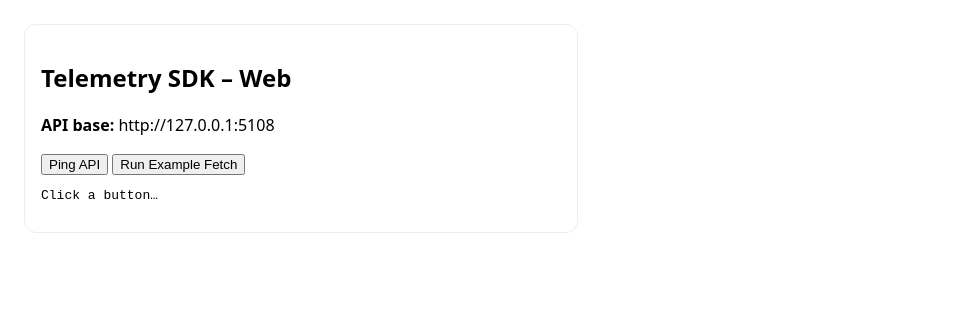
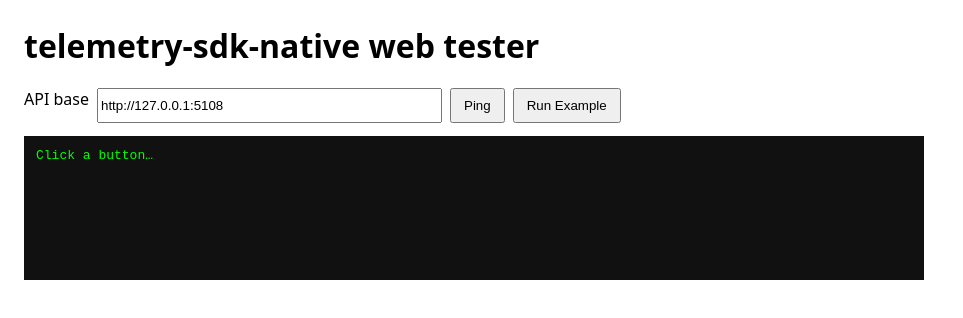
Before and after one commit to at-github-th/telemetry-sdk, a plain HTML site: page web/index.html in a window 1280 px wide. Shown: the whole page, without its empty margins (0-963 px from the left). Drawn offline with Linux system fonts and the light colour scheme.

Commit message:
docs: README + web tester + linguist attrs

```diff
--- a/web/index.html
+++ b/web/index.html
@@ -1,16 +1,11 @@
-<!doctype html><meta charset="utf-8"/>
-<title>Telemetry SDK – Web</title>
-<style>body{font-family:system-ui;margin:24px}.card{border:1px solid #eee;border-radius:12px;padding:16px;max-width:520px}</style>
-<div class="card">
-  <h2>Telemetry SDK – Web</h2>
-  <p><b>API base:</b> http://127.0.0.1:5108</p>
-  <button onclick="ping()">Ping API</button>
-  <button onclick="ex()">Run Example Fetch</button>
-  <pre id="out">Click a button…</pre>
-</div>
+<!doctype html><meta charset="utf-8"><title>telemetry-sdk-native demo</title>
+<style>body{font-family:system-ui,Arial;margin:24px;max-width:900px}.row{display:flex;gap:8px;margin:8px 0}button{padding:8px 12px}pre{background:#111;color:#0f0;padding:12px;min-height:120px;white-space:pre-wrap}</style>
+<h1>telemetry-sdk-native web tester</h1>
+<div class="row"><label>API base</label><input id="base" size="40" value="http://127.0.0.1:5108"><button onclick="ping()">Ping</button><button onclick="ex()">Run Example</button></div>
+<pre id="out">Click a button…</pre>
 <script>
-const base="http://127.0.0.1:5108";
-const out=document.getElementById("out");
-async function ping(){ try{ const r=await fetch(base,{mode:"cors"}); out.textContent=JSON.stringify(await r.json(),null,2);}catch(e){ out.textContent=String(e);} }
-async function ex(){ try{ const r=await fetch(base+"/api",{mode:"cors"}); out.textContent=(r.ok? "Use real endpoints (see README)" : r.status+" "+r.statusText); }catch(e){ out.textContent=String(e);} }
+const out=document.getElementById('out');
+function base(){return document.getElementById('base').value}
+async function ping(){try{const r=await fetch(base()); out.textContent=JSON.stringify(await r.json(),null,2);}catch(e){out.textContent=String(e)}}
+async function ex(){out.textContent="Try /api endpoints for this app"}
 </script>
```
Also changed, not shown: README.md.
